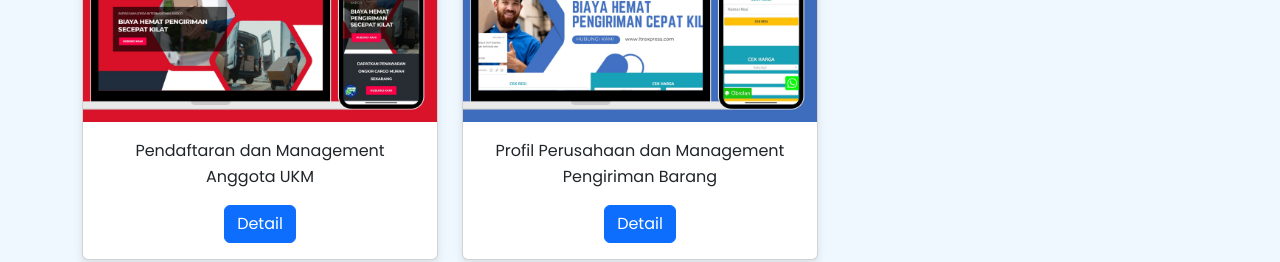
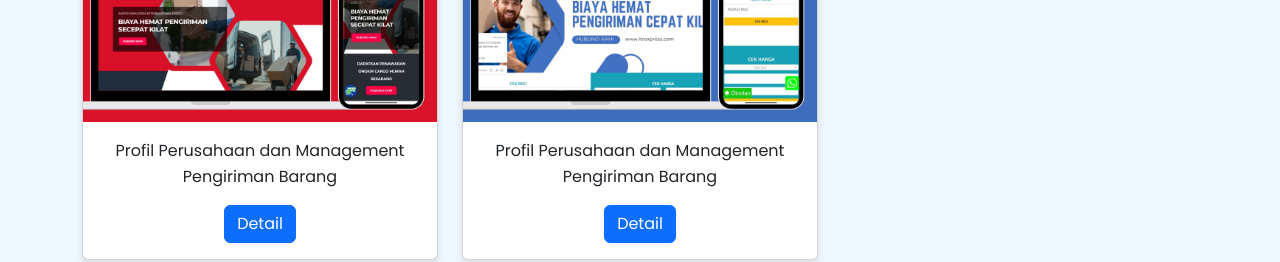
Before and after one commit to Hasun-byte/Hasun-byte.github.io, a plain HTML site: page index.html in a window 1280 px wide. Shown: the part 1820-2082 px from the top of the page. Drawn offline with nearby package versions, Linux system fonts and the light colour scheme.

Commit message:
Update index.html

```diff
--- a/index.html
+++ b/index.html
@@ -266,7 +266,7 @@
                     <div class="card">
                         <img class="card-img-top" src="/img/asikexpress.jpg" alt="Project 1">
                         <div class="card-body">
-                            <p class="card-text">Pendaftaran dan Management Anggota UKM</p>
+                            <p class="card-text">Profil Perusahaan dan Management Pengiriman Barang</p>
                             <a href="#" class="btn btn-primary">Detail</a>
                         </div>
                     </div>
```
